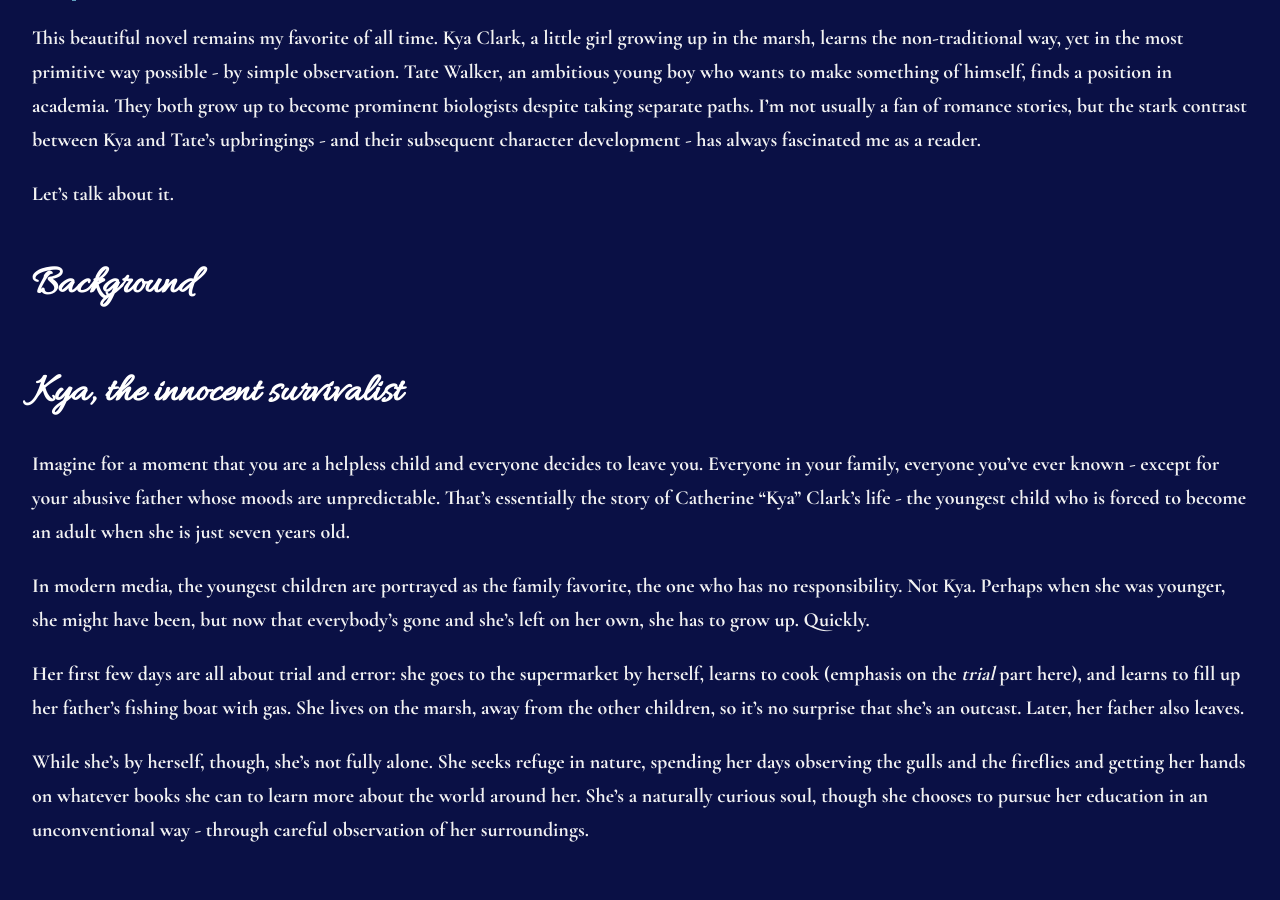
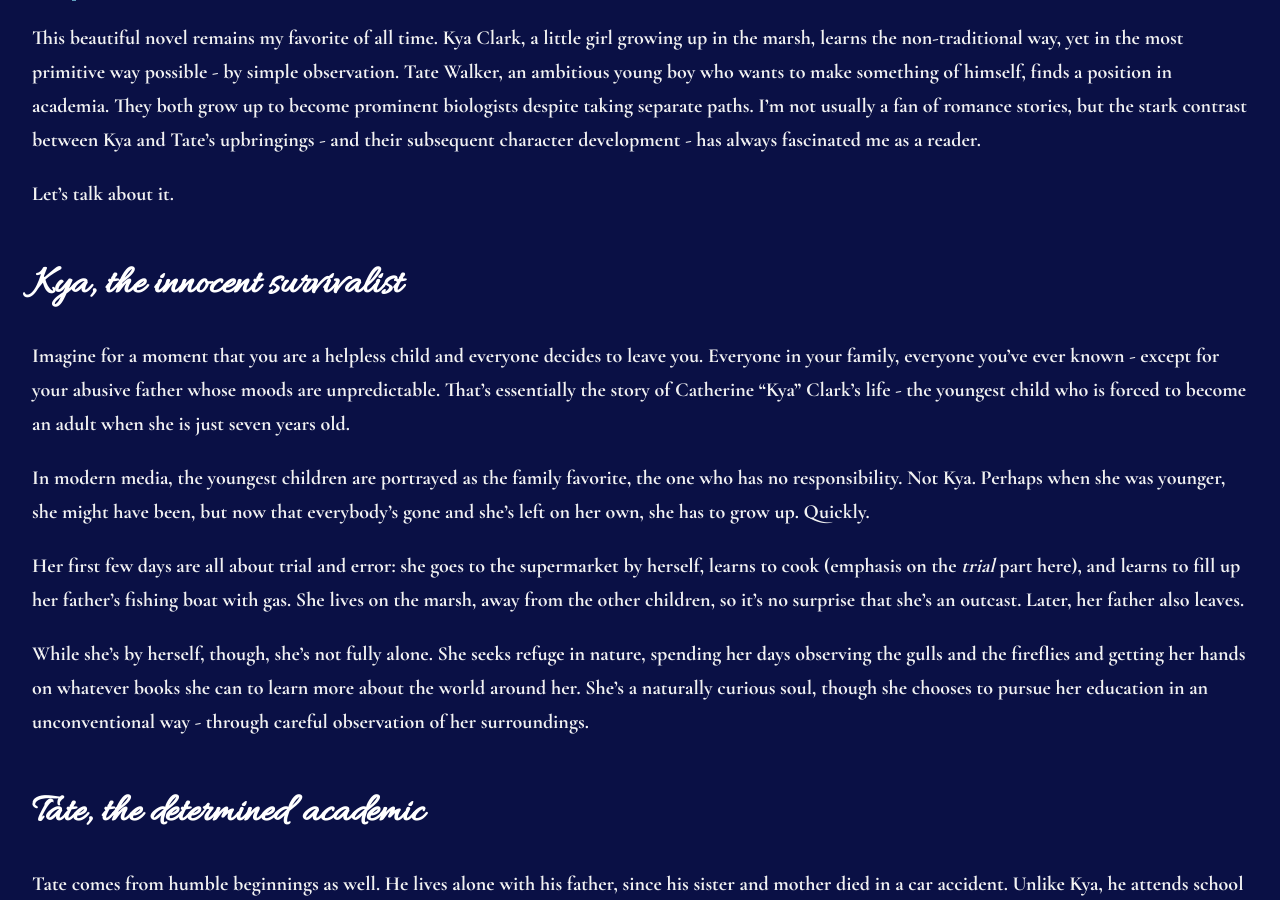
Before and after one commit to leucinemymind/leucinemymind.github.io, a Jekyll site: the page built from _posts/2025-07-15-wtcds.md, in a window 1280 px wide and 900 px high, scrolled down 634 px. Built offline with Jekyll 4.4.1, drawn with Linux system fonts in a browser that asks for light colours; our own code applies the rules of GitHub Pages for plain Markdown files.

Commit message:
Update 2025-07-15-wtcds.md

```diff
--- a/_posts/2025-07-15-wtcds.md
+++ b/_posts/2025-07-15-wtcds.md
@@ -10,9 +10,7 @@ This beautiful novel remains my favorite of all time. Kya Clark, a little girl g
 
 Let’s talk about it.
 
-## Background
-
-### Kya, the innocent survivalist
+## Kya, the innocent survivalist
 
 Imagine for a moment that you are a helpless child and everyone decides to leave you. Everyone in your family, everyone you’ve ever known - except for your abusive father whose moods are unpredictable. That’s essentially the story of Catherine “Kya” Clark’s life - the youngest child who is forced to become an adult when she is just seven years old.
 
@@ -22,13 +20,14 @@ Her first few days are all about trial and error: she goes to the supermarket by
 
 While she’s by herself, though, she’s not fully alone. She seeks refuge in nature, spending her days observing the gulls and the fireflies and getting her hands on whatever books she can to learn more about the world around her. She’s a naturally curious soul, though she chooses to pursue her education in an unconventional way - through careful observation of her surroundings.
 
-### Tate, the determined academic
+## Tate, the determined academic
 
 Tate comes from humble beginnings as well. He lives alone with his father, since his sister and mother died in a car accident. Unlike Kya, he attends school and has access to more traditional forms of education, but he still shares her fascination with the natural world.
 
 As a boy, he meets Kya in the marsh and recognizes her curiosity and intelligence. Instead of treating her like an outsider, he teaches her how to read and write. His mentorship is one of the few bridges between Kya and the rest of society. There is a degree of gentleness to him when he’s with Kya, a kind of gentleness that he seems to be pressured to hide around the rest of society.
 Tate is driven not by pure ambition, but by a deep respect for the world around him. He eventually pursues higher education, studying science formally and building a life in academia. Yet despite all the knowledge he gains, he never loses sight of where he came from or of Kya, whose self-taught wisdom rivals his own.
 I find it interesting that Tate and Kya represent two different ways of acquiring knowledge - one grounded in structured education, and the other in raw experience and instinct, respectively symbolizing the differences between society and nature. They each find truth in and are grounded by nature, but their paths are wildly different. And at the end, though Tate chooses to leave the marsh to pursue formal education, it never fully leaves him - just as Kya, though she isolates herself, never truly stops longing for connection. Their personalities overlap just enough for them to fall deeply in love.
+
 ## Kya’s intriguing dichotomy…or lack thereof
 
 After my first read about two years ago, it seemed to me that Kya never fully grew up - at least not in the traditional sense. In many ways, her emotional depth and self-sufficiency are indicators of a different kind of maturity. And yes, this sounds counterintuitive, because she’s been fending for herself for years, but while she did learn to survive in the wild, she never learned to survive in society. When she’s in her natural habitat (literally), she’s a pensive, observant young woman, but when she’s around people, she’s rather clueless.
```
